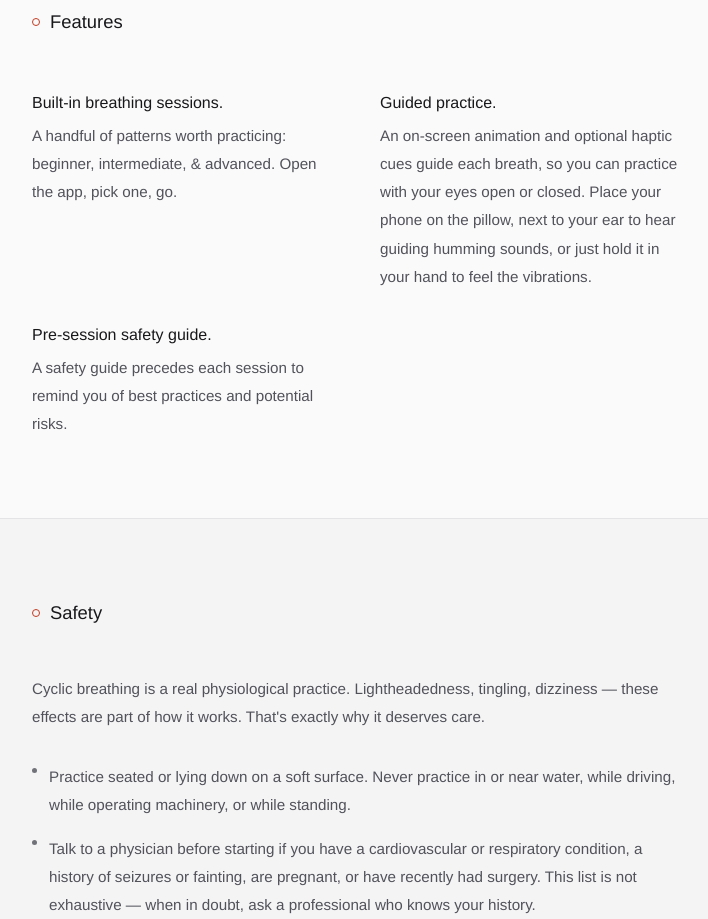
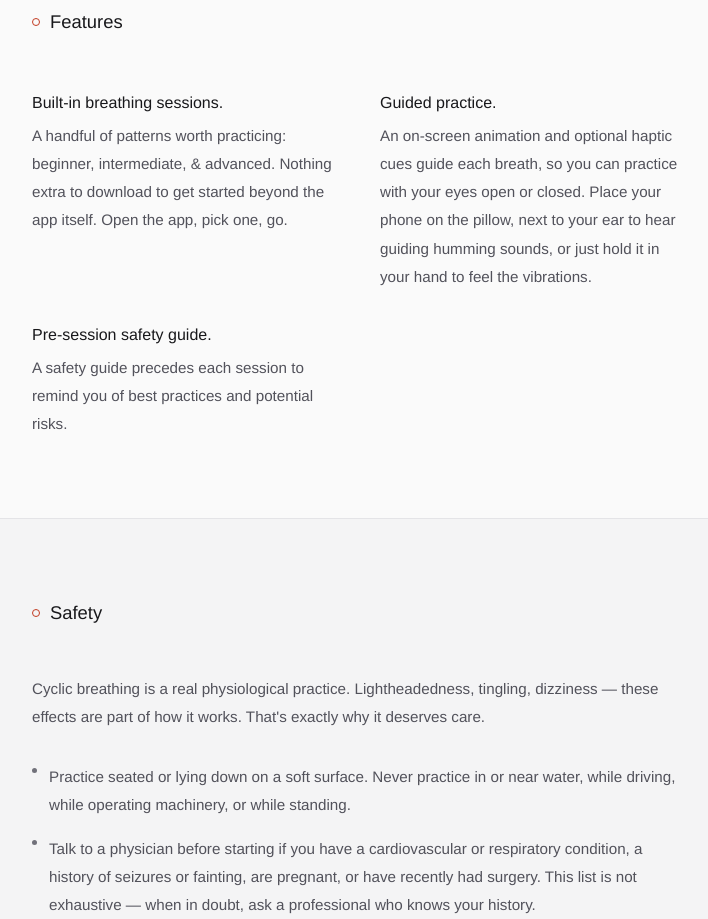
Before and after one commit to prometheas/prometheas.com, a Next.js app: page /apps/eirene in a window 1280 px wide. Shown: the part 1100-2019 px from the top of the page, without its empty margins (280-988 px from the left). Built offline with nearby package versions, Linux system fonts and the light colour scheme.

Commit message:
chore: refine session descriptions

```diff
--- a/src/app/apps/eirene/page.tsx
+++ b/src/app/apps/eirene/page.tsx
@@ -26,7 +26,7 @@ const features = [
   {
     title: "Built-in breathing sessions.",
     description:
-      "A handful of patterns worth practicing: beginner, intermediate, & advanced. Open the app, pick one, go.",
+      "A handful of patterns worth practicing: beginner, intermediate, & advanced. Nothing extra to download to get started beyond the app itself. Open the app, pick one, go.",
   },
   {
     title: "Guided practice.",
```
